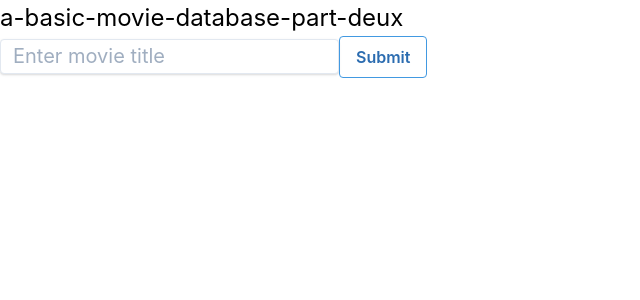
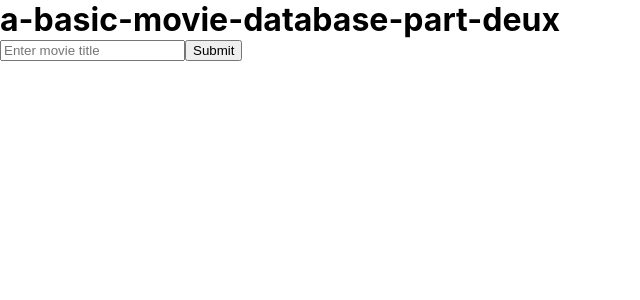
Before and after one commit to slawinski/a-basic-movie-database-part-deux, a Nuxt app: page / in a window 1280 px wide. Shown: the top 300 px of the page, without its empty margins (0-640 px from the left). Built offline with nearby package versions, Linux system fonts and the light colour scheme.

Commit message:
Update dependancies and remove tailwind

```diff
--- a/nuxt.config.js
+++ b/nuxt.config.js
@@ -34,8 +34,6 @@ export default {
   buildModules: [
     // Doc: https://github.com/nuxt-community/eslint-module
     '@nuxtjs/eslint-module',
-    // Doc: https://github.com/nuxt-community/nuxt-tailwindcss
-    '@nuxtjs/tailwindcss',
   ],
   /*
    ** Nuxt.js modules
--- a/pages/index.vue
+++ b/pages/index.vue
@@ -1,32 +1,22 @@
 <template>
   <div>
     <div>
-      <h1 class="text-2xl">
-        a-basic-movie-database-part-deux
-      </h1>
+      <h1>a-basic-movie-database-part-deux</h1>
       <form>
         <input
           v-model="lookupMovie"
           type="text"
-          class="py-1 px-3 shadow appearance-none border rounded font-body text-xl text-gray-700 leading-tight focus:outline-none focus:shadow-outline"
           placeholder="Enter movie title"
           aria-label="Movie title"
           required
         />
-        <button
-          type="submit"
-          class="bg-transparent hover:bg-blue-500 text-blue-700 font-semibold hover:text-white py-2 px-4 border border-blue-500 hover:border-transparent rounded"
-          @click.prevent="submit"
-          @keydown="submit"
-        >
+        <button type="submit" @click.prevent="submit" @keydown="submit">
           Submit
         </button>
       </form>
-      <div class="flex flex-wrap">
+      <div>
         <div v-for="movie in movies" :key="movie.id" class="m-4">
-          <div
-            class="w-64 h-full flex flex-col justify-between rounded overflow-hidden shadow-lg"
-          >
+          <div>
             <div>
               <img
                 class="w-full object-cover"
@@ -34,18 +24,12 @@
                 alt="Movie poster"
               />
             </div>
-            <div class="px-6 py-4">
-              <div class="mb-4 font-bold text-xl truncate">
-                {{ movie.title }} ({{ movie.year }})
-              </div>
-              <p class="mb-4 h-32 text-gray-700 text-base overflow-auto">
+            <div>
+              <div>{{ movie.title }} ({{ movie.year }})</div>
+              <p>
                 {{ movie.plot }}
               </p>
-              <button
-                class="bg-transparent hover:bg-red-500 text-red-700 font-semibold hover:text-white py-2 px-4 border border-red-500 hover:border-transparent rounded"
-                @click.prevent="remove(movie)"
-                @keydown="remove(movie)"
-              >
+              <button @click.prevent="remove(movie)" @keydown="remove(movie)">
                 Remove
               </button>
             </div>
--- a/tailwind.config.js
+++ /dev/null
@@ -1,11 +0,0 @@
-/*
-** TailwindCSS Configuration File
-**
-** Docs: https://tailwindcss.com/docs/configuration
-** Default: https://github.com/tailwindcss/tailwindcss/blob/master/stubs/defaultConfig.stub.js
-*/
-module.exports = {
-  theme: {},
-  variants: {},
-  plugins: []
-}
```
Also changed, not shown: package.json (+16 -16 lines), .eslintrc.js, 1 other file (tests, documents, lock files or other folders).
